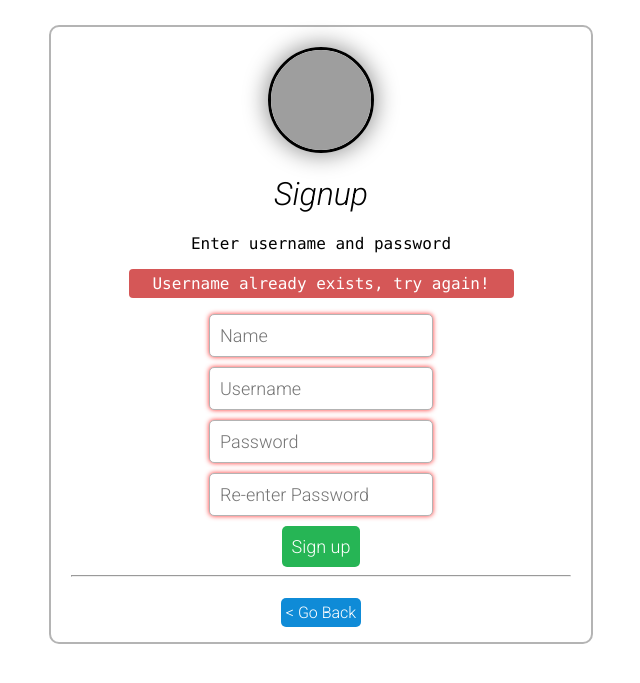
After one commit to mk26/Tetris, a PHP site: page /signup.php?signup=failed in a window 1280 px wide. The commit adds this page. Shown: the top 683 px of the page, without its empty margins (319-959 px from the left). Run offline with PHP 8.4, Linux system fonts and the light colour scheme; grey boxes are pictures that could not be loaded.

Commit message:
Added sounds, sign-up page

```diff
--- a/index.php
+++ b/index.php
@@ -24,7 +24,7 @@
  				</form><hr>
  				<br>
 <span>Don't have an account?&nbsp;</span>
-<a href="signup.html" class="buttong">Sign up</a>
+<a href="signup.php" class="buttong">Sign up</a>
 				</center>
 			</div>
 		</div>
--- /dev/null
+++ b/signup.php
@@ -0,0 +1,33 @@
+<!DOCTYPE html>
+<html>
+	<head>
+		<title>Tetris - Sign up</title>
+		<script src="tetris.js" charset="utf-8"></script>
+		<script src="jquery-2.1.1.js" charset="utf-8"></script>
+		<link rel="stylesheet" href="tetris.css" title="Tetris" type="text/css" media="screen" charset="utf-8">
+		<link rel="icon" href="tetris.png" type="image/png">
+	</head>
+	<body>
+		<div id="container">
+			<img id="logo" src="tetris.png" width="100px" height="100px">
+				<center>
+				<h1>Signup</h1>
+				<p>Enter username and password</p>
+						<?php
+			if($_GET['signup']=="failed")
+				echo "<p class=\"error\">Username already exists, try again!</p>";
+				?>
+				<form name="signup" value="signup" action="signup.php" method="post">
+				<input type="text" class="textbox" name="name" placeholder="Name" required><br>
+					<input type="text" class="textbox" name="username" placeholder="Username" required><br>
+					<input type="password" class="textbox" name="password" placeholder="Password" required><br>
+					<input type="password" class="textbox" name="passwordre" placeholder="Re-enter Password" required><br>
+                    <input type="submit" name="signup" class="buttong" value="Sign up">
+ 				</form><hr>
+ 				<br>
+<a href="index.php" class="buttonb-small">&lt; Go Back</a>
+				</center>
+			</div>
+		</div>
+		</body>
+</html>
--- a/tetris.css
+++ b/tetris.css
@@ -154,6 +154,14 @@ a, input {
 	font-size: large;
 }
 
+input:required:invalid {
+	box-shadow: 0px 0px 5px #ff3434;
+}
+
+input:required:valid {
+	box-shadow: 0px 0px 5px #0dfc31;
+}
+
 .buttonb {
 	background-color: #0f8bd7;
 	color: white;
--- a/tetris.js
+++ b/tetris.js
@@ -1,7 +1,9 @@
 //GAME LOGIC
 
-var COLS = 10;
-var ROWS = 20;
+var dropSound = new Audio("sounds/drop.mp3");
+var clearSound = new Audio("sounds/clear.mp3");
+var COLS = 12;
+var ROWS = 24;
 var board = [];
 var gameLost;
 var gameBegan = false;
@@ -102,6 +104,8 @@ function tick() {
 
 // stop shape at its position and fix it to board
 function freeze() {
+	//document.getElementById('dropsound').play();
+	dropSound.play();
     for (var y = 0; y < 4; ++y) {
         for (var x = 0; x < 4; ++x) {
             if (current[y][x]) {
@@ -311,6 +315,7 @@ $(document.body).keydown(function(event){
 });
 
 $(document).ready(function(){
+	//$('#bgscore')[0].play();
 	$('#gameover').hide();
 	$('#paused').hide();
 });
--- a/tetris.php
+++ b/tetris.php
@@ -16,6 +16,7 @@
 	<body>
 		<div id="maincontainer">
 			<div id="gameboard">
+				<audio loop id="bgscore" src="sounds/bgscore.mp3"></audio>
 				<p id="paused">GAME PAUSED</p>
 				<p id="gameover">GAME OVER</p>
 				<p id="newgame">Press N to start a new game</p>
```
Also changed, not shown: 2 other files.
